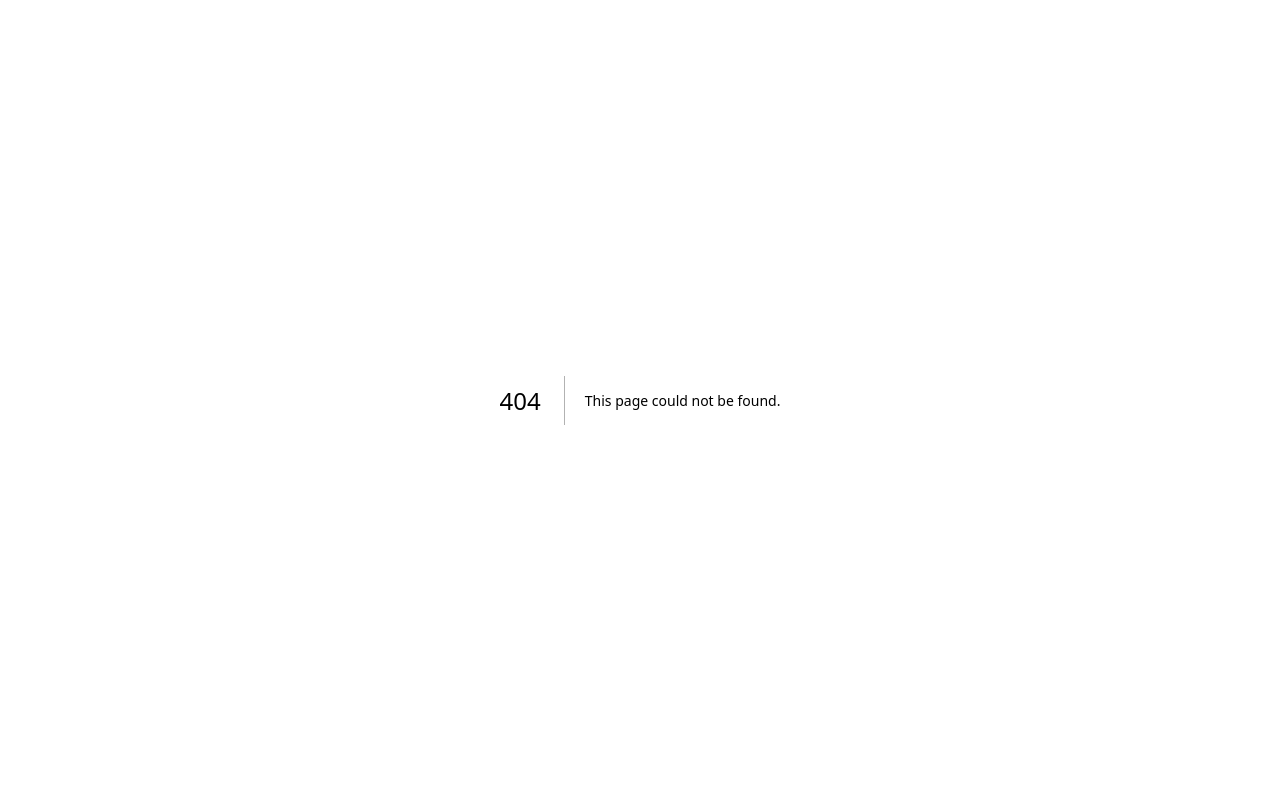
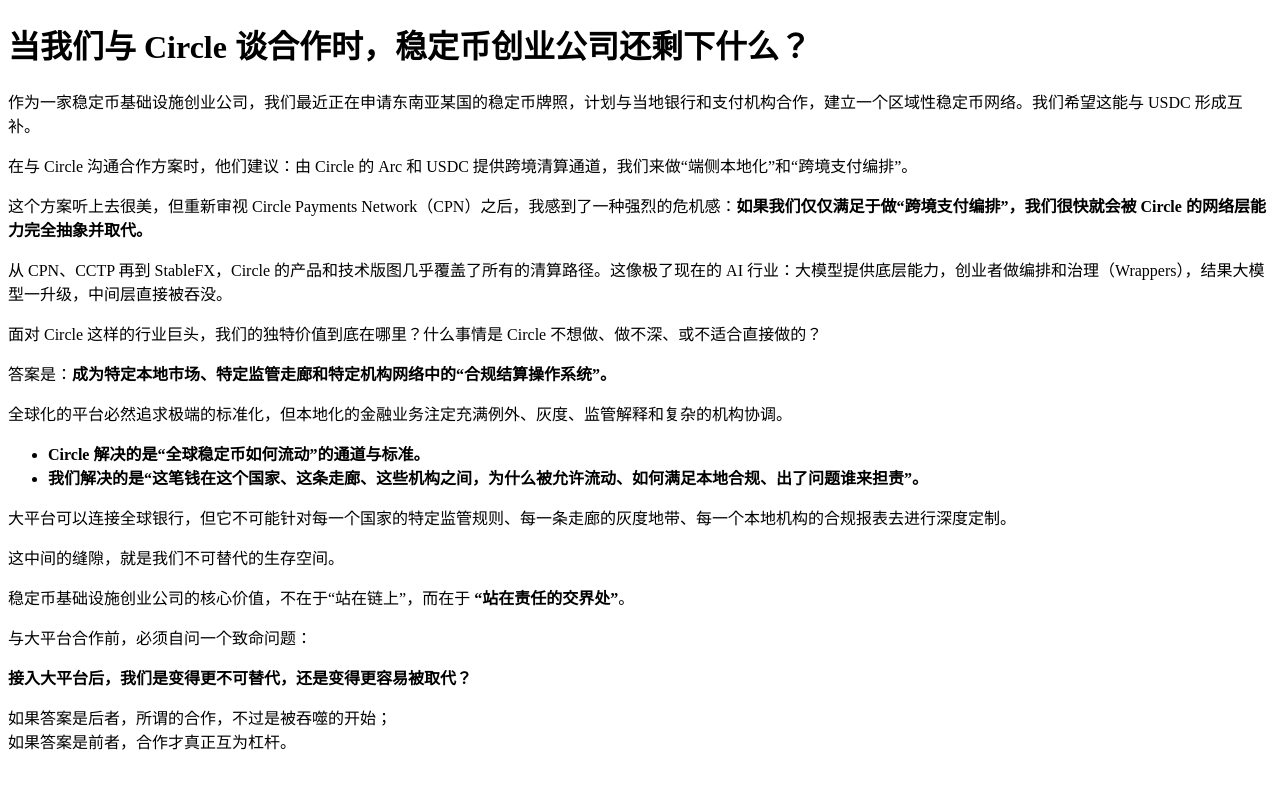
Before and after one commit to XuHugo/nextra-docs-template, a Next.js app: page /work/circle-partnership-and-stablecoin-startups in a window 1280 px wide. Before the commit this address had no page. Shown: the top 788 px of the page. Built offline with nearby package versions, Linux system fonts and the light colour scheme.

Commit message:
Add article on Circle partnership and stablecoin positioning

```diff
--- /dev/null
+++ b/pages/work/_meta.js
@@ -0,0 +1,4 @@
+export default {
+  index: "栏目说明",
+  "circle-partnership-and-stablecoin-startups": "当我们与 Circle 谈合作时，稳定币创业公司还剩下什么？"
+}
--- /dev/null
+++ b/pages/work/circle-partnership-and-stablecoin-startups.mdx
@@ -0,0 +1,31 @@
+# 当我们与 Circle 谈合作时，稳定币创业公司还剩下什么？
+
+作为一家稳定币基础设施创业公司，我们最近正在申请东南亚某国的稳定币牌照，计划与当地银行和支付机构合作，建立一个区域性稳定币网络。我们希望这能与 USDC 形成互补。
+
+在与 Circle 沟通合作方案时，他们建议：由 Circle 的 Arc 和 USDC 提供跨境清算通道，我们来做“端侧本地化”和“跨境支付编排”。
+
+这个方案听上去很美，但重新审视 Circle Payments Network（CPN）之后，我感到了一种强烈的危机感：**如果我们仅仅满足于做“跨境支付编排”，我们很快就会被 Circle 的网络层能力完全抽象并取代。**
+
+从 CPN、CCTP 再到 StableFX，Circle 的产品和技术版图几乎覆盖了所有的清算路径。这像极了现在的 AI 行业：大模型提供底层能力，创业者做编排和治理（Wrappers），结果大模型一升级，中间层直接被吞没。
+
+面对 Circle 这样的行业巨头，我们的独特价值到底在哪里？什么事情是 Circle 不想做、做不深、或不适合直接做的？
+
+答案是：**成为特定本地市场、特定监管走廊和特定机构网络中的“合规结算操作系统”。**
+
+全球化的平台必然追求极端的标准化，但本地化的金融业务注定充满例外、灰度、监管解释和复杂的机构协调。
+
+- **Circle 解决的是“全球稳定币如何流动”的通道与标准。**
+- **我们解决的是“这笔钱在这个国家、这条走廊、这些机构之间，为什么被允许流动、如何满足本地合规、出了问题谁来担责”。**
+
+大平台可以连接全球银行，但它不可能针对每一个国家的特定监管规则、每一条走廊的灰度地带、每一个本地机构的合规报表去进行深度定制。
+
+这中间的缝隙，就是我们不可替代的生存空间。
+
+稳定币基础设施创业公司的核心价值，不在于“站在链上”，而在于 **“站在责任的交界处”**。
+
+与大平台合作前，必须自问一个致命问题：
+
+**接入大平台后，我们是变得更不可替代，还是变得更容易被取代？**
+
+如果答案是后者，所谓的合作，不过是被吞噬的开始；
+如果答案是前者，合作才真正互为杠杆。
--- a/pages/work/index.mdx
+++ b/pages/work/index.mdx
@@ -16,6 +16,10 @@
 - 职业成长
 - 工作中的经验和教训
 
+最近文章：
+
+- [当我们与 Circle 谈合作时，稳定币创业公司还剩下什么？](/work/circle-partnership-and-stablecoin-startups)
+
 希望这里的内容保持清楚、务实，也带一点复盘感。
 
 **今天遇到的问题，可能就是明天的经验。**
```
